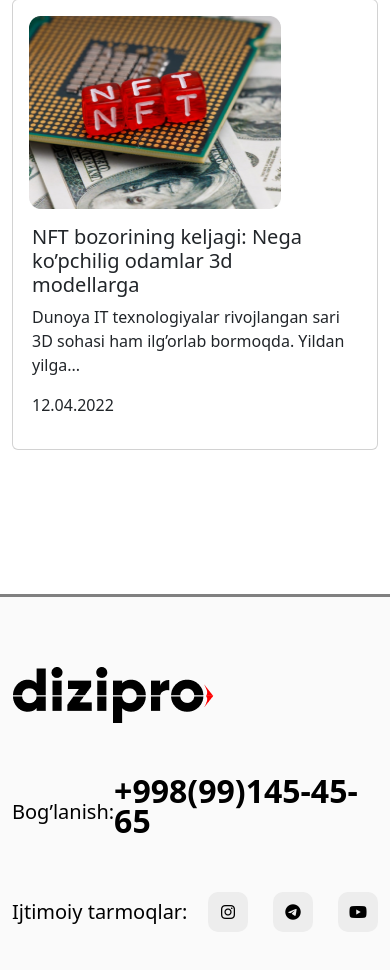
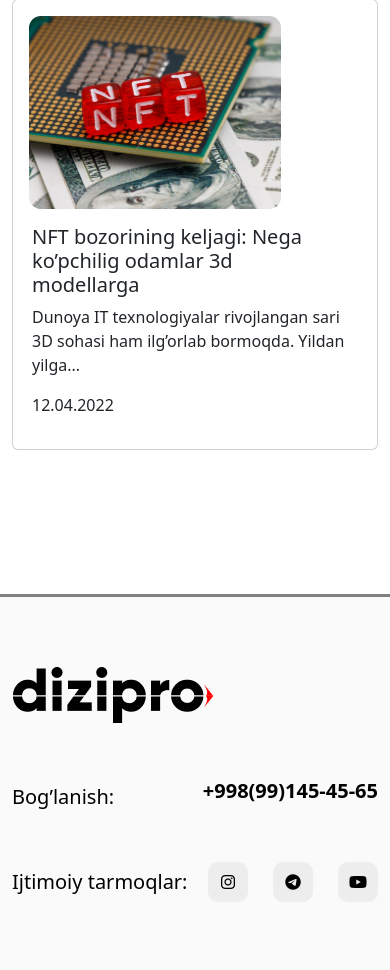
Before and after one commit to abduhamid1/disepro, a plain HTML site: page index.html in a window 390 px wide. Shown: the part 7887-8857 px from the top of the page. Drawn offline with nearby package versions, Linux system fonts and the light colour scheme.

Commit message:
footer tegindim

```diff
--- a/style/style.css
+++ b/style/style.css
@@ -431,6 +431,7 @@ footer .wep a {
         justify-content: space-between;
         width: 100%;
         align-items: center;
+
     }
 
     .footer__colum .col-6:nth-child(1) .boglan {
@@ -439,6 +440,9 @@ footer .wep a {
 
     .footer__colum .col-6:nth-child(1) .boglana {
         width: 300px;
+
+        text-align: end;
+        font-size:20px;
         margin-top: 53px;
         margin-bottom: 40px;
     }
```
